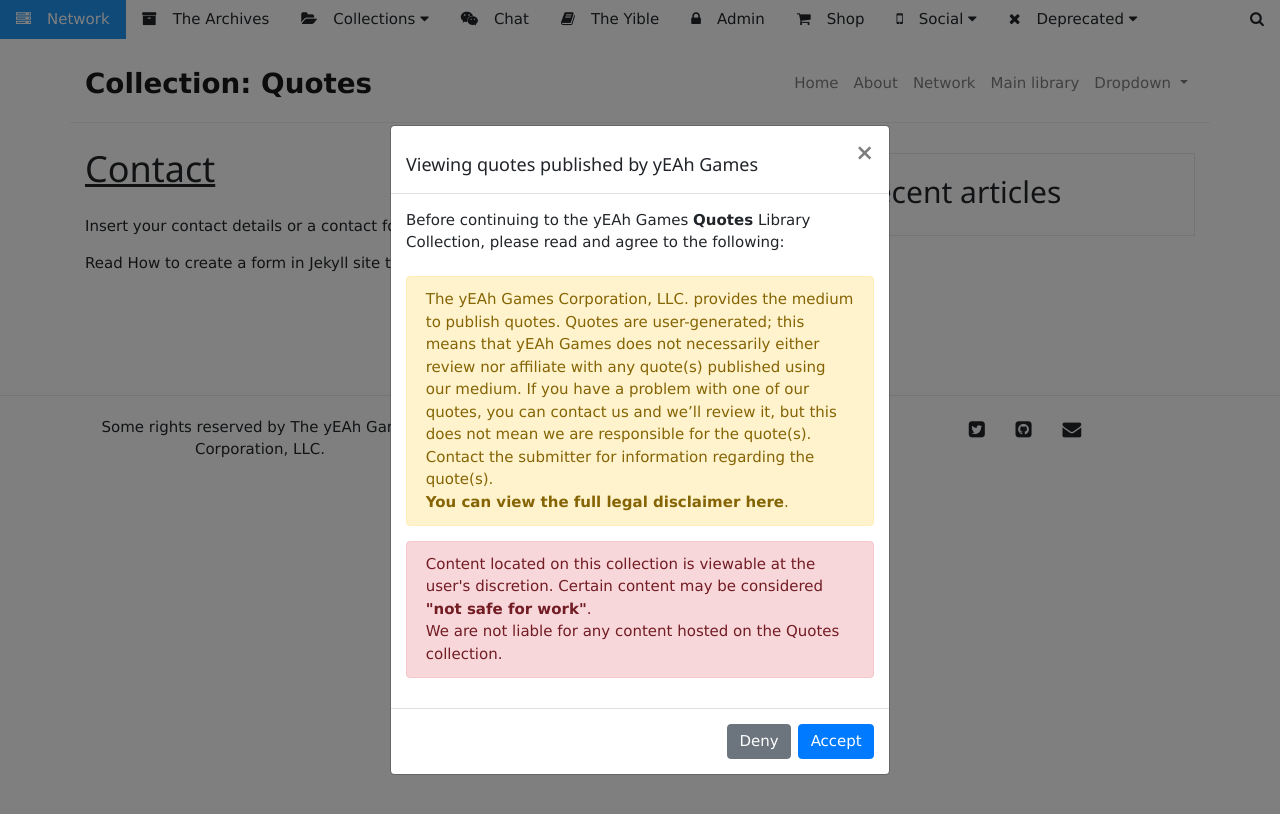
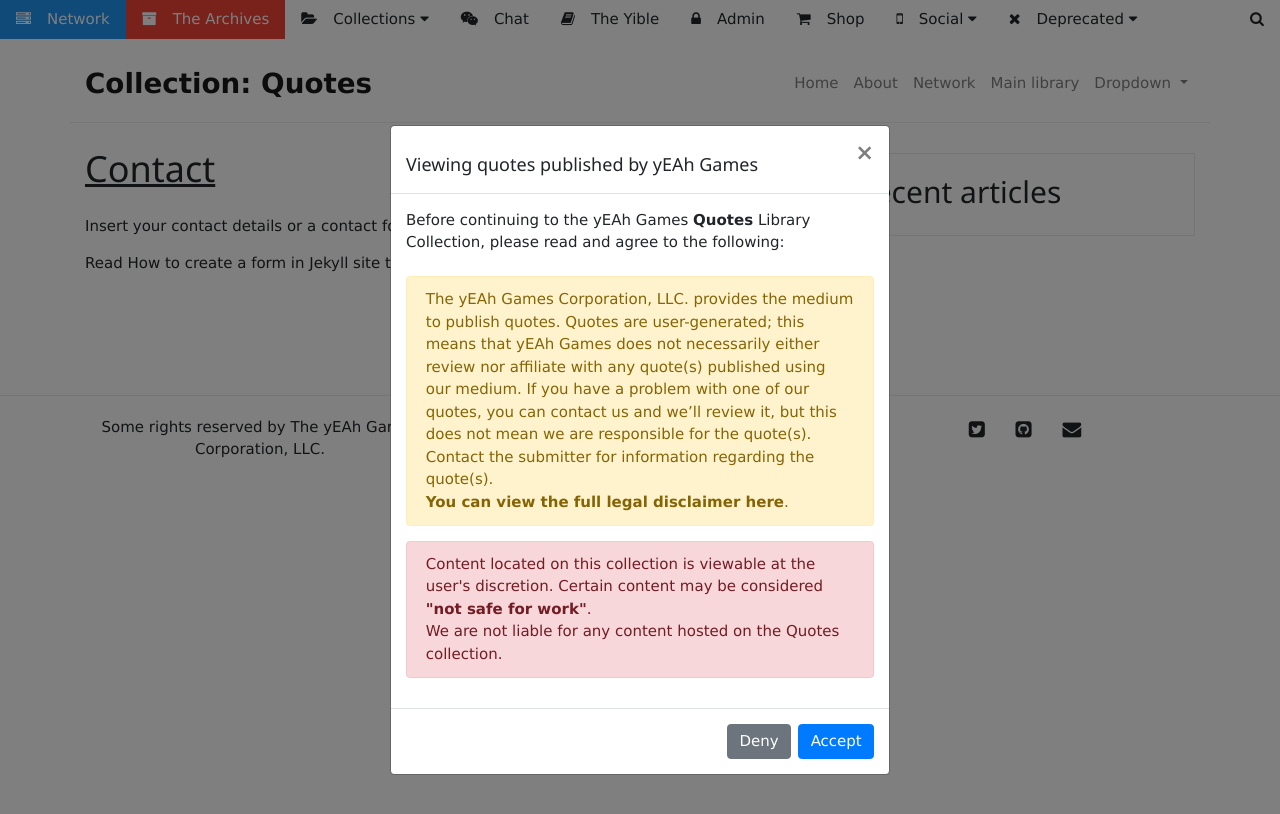
Before and after one commit to yEAh-Games/legacy-ps, a Jekyll site: the page built from contact.md, in a window 1280 px wide. Shown: the top 814 px of the page. Built offline with Jekyll 4.4.1, drawn with Linux system fonts in a browser that asks for light colours; comment, search, counter and statistics services are not loaded.

Commit message:
updated navbar to highlight archives
collections should highlight the collection and the archives

```diff
--- a/_includes/networknav.html
+++ b/_includes/networknav.html
@@ -10,7 +10,7 @@
     <div class="w3-bar w3-theme-d2 w3-left-align">
      <a class="w3-bar-item w3-button w3-hide-medium w3-hide-large w3-right w3-hover-white w3-theme-d2" href="javascript:void(0);" onclick="openNav()"><i class="fa fa-bars"></i></a>
      <a href="https://yeah-games.github.io/" class="w3-bar-item w3-button w3-blue w3-hover-pale-red"><i class="fa fa-server w3-margin-right"></i>Network</a>
-     <a href="https://library.yeahgames.net" class="w3-bar-item w3-button w3-hide-small w3-hover-pale-red"><i class="fa fa-archive w3-margin-right"></i>The Archives</a>
+     <a href="https://library.yeahgames.net" class="w3-bar-item w3-button w3-red w3-hover-pale-red"><i class="fa fa-archive w3-margin-right"></i>The Archives</a>
      <!--Dropdown: Library collections-->
      <div class="w3-dropdown-hover w3-hide-small">
       <button class="w3-button" title="List of yEAh Games [external] library collections"><i class="fa fa-folder-open w3-margin-right"></i>Collections <i class="fa fa-caret-down"></i></button>
```
